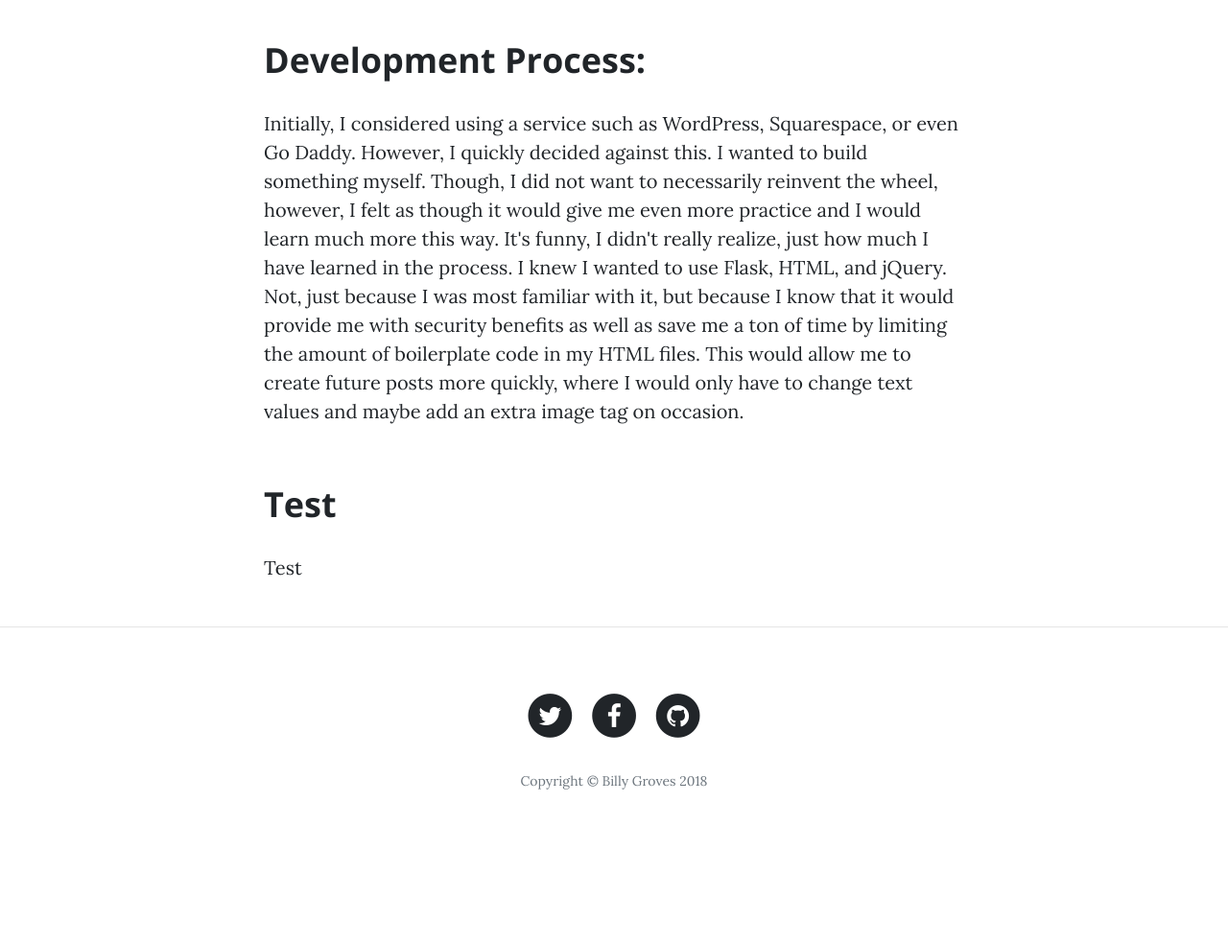
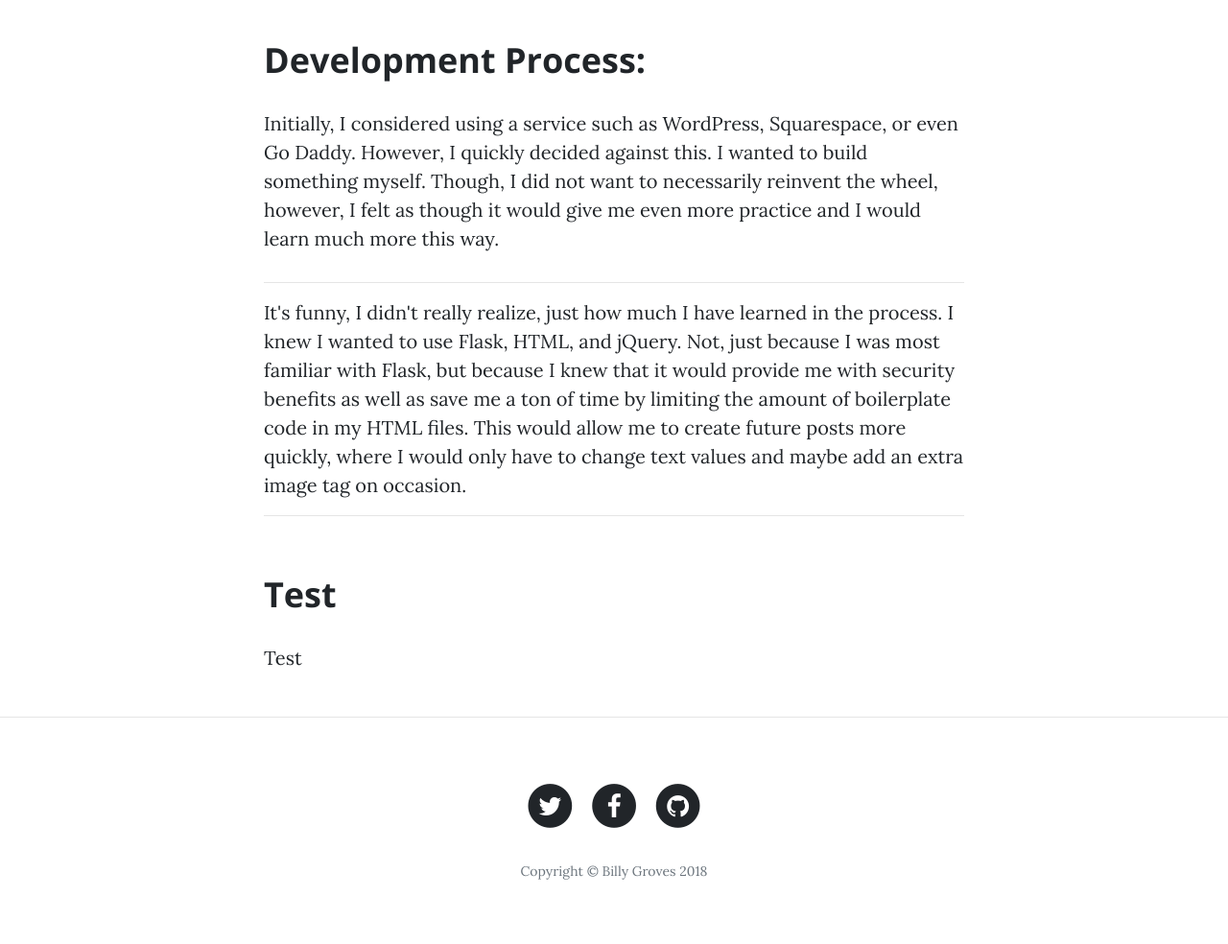
Before and after one commit to billyggroves/myBlog, a Flask app: template templates/blogPosts/myBlog.html in a window 1280 px wide. Shown: the part 1023-2007 px from the top of the page at 96% size. Before the commit the page ends 1846 px from the top, so only its background shows below. Run offline with Flask 2, Linux system fonts and the light colour scheme; the template is opened without the code that fills it, so the values that code supplies are empty; some libraries are stand-ins or nearby versions.

Commit message:
Fixed some spelling and grammer errors

```diff
--- a/templates/blogPosts/myBlog.html
+++ b/templates/blogPosts/myBlog.html
@@ -47,14 +47,16 @@
               However, I quickly decided against this. I wanted to build something myself.
               Though, I did not want to necessarily reinvent the wheel, however,
               I felt as though it would give me even more practice and I would learn much more this way.
-
+              <hr>
               It's funny, I didn't really realize, just how much I have learned in the process.
               I knew I wanted to use Flask, HTML, and jQuery.
-              Not, just because I was most familiar with it,
-              but because I know that it would provide me with security benefits as well as save me a
+              Not, just because I was most familiar with Flask,
+              but because I knew that it would provide me with security benefits as well as save me a
               ton of time by limiting the amount of boilerplate code in my HTML files. This would allow
               me to create future posts more quickly, where I would only have to change text values and
               maybe add an extra image tag on occasion.
+              <hr>
+
             </p>
             <h2 class="section-heading">Test</h2>
             <p>Test</p>
```
